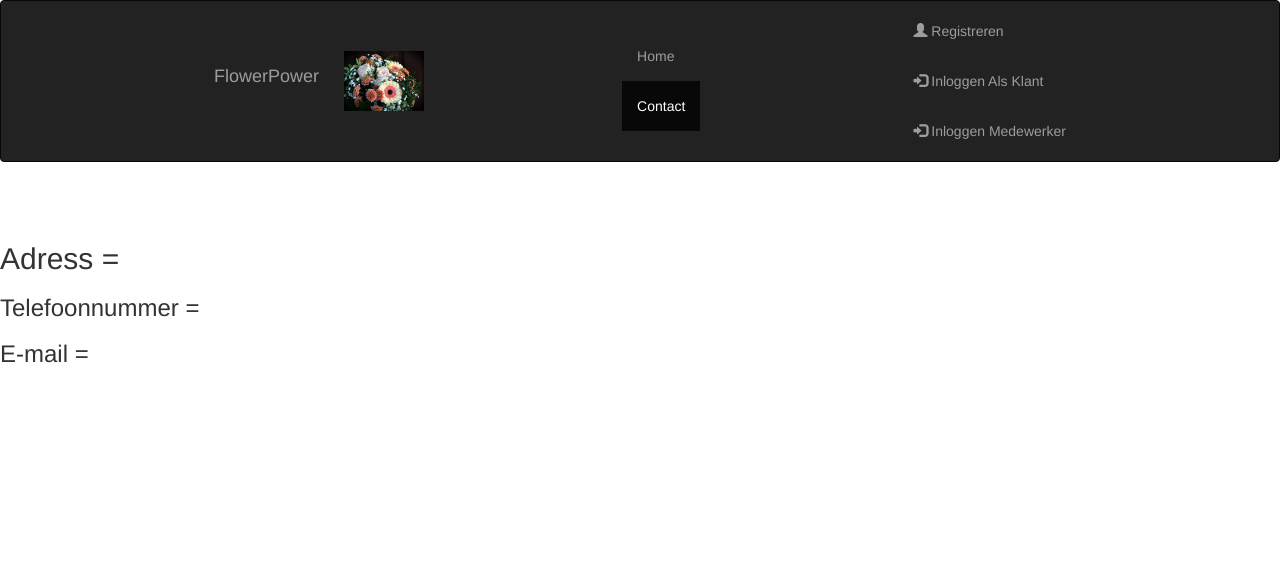
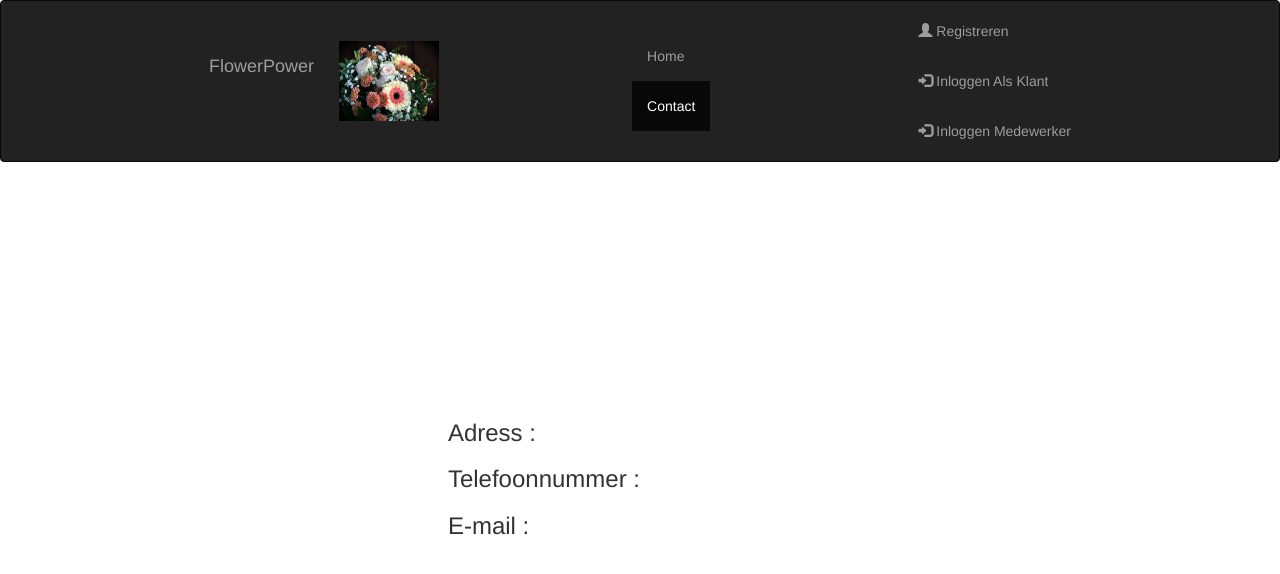
Before and after one commit to osmanozz/phpblok3, a PHP site: page /contact.php in a window 1280 px wide. Shown: the top 574 px of the page. Run offline with PHP 8.4, Linux system fonts and the light colour scheme.

Commit message:
huiswerk1

```diff
--- a/FlowerPower/contact.php
+++ b/FlowerPower/contact.php
@@ -13,8 +13,8 @@
 <nav class="navbar navbar-inverse">
   <div class="container-fluid">
     <div class="navbar-header">
-      <a class="navbar-brand" href="#">FlowerPower</a>
-      <img src="boeket2.jpg" style="width:80px;height:60px">
+      <a class="navbar-brand" href="index.php">FlowerPower</a>
+      <img src="boeket2.jpg" style="width:100px;height:80px">
     </div>
     <ul class="nav navbar-nav navbar-center">
       <li><a href="index.php">Home</a></li>
@@ -22,20 +22,18 @@
     </ul>
     <ul class="nav navbar-nav navbar-right">
       <li><a href="#"><span class="glyphicon glyphicon-user"></span> Registreren</a></li>
-      <li><a href="#"><span class="glyphicon glyphicon-log-in"></span> Inloggen Als Klant</a></li>
-      <li><a href="#"><span class="glyphicon glyphicon-log-in"></span> Inloggen Medewerker</a></li>
+      <li><a href="loginCustomer.php"><span class="glyphicon glyphicon-log-in"></span> Inloggen Als Klant</a></li>
+      <li><a href="loginEmployee.php"><span class="glyphicon glyphicon-log-in"></span> Inloggen Medewerker</a></li>
     </ul>
   </div>
 </nav>
 
-    <div class="text">
 
-    <br>
-    <br>
-    <h2>Adress = </h3>
-    <h3>Telefoonnummer = </h3>
-    <h3>E-mail = </h3>
+<div class="position-absolute top-50 end-50">
 
+    <h3>Adress : </h3>
+    <h3>Telefoonnummer : </h3>
+    <h3>E-mail : </h3>
     </div>
 
 
--- a/FlowerPower/index.php
+++ b/FlowerPower/index.php
@@ -14,7 +14,7 @@
 <nav class="navbar navbar-inverse">
   <div class="container-fluid">
     <div class="navbar-header">
-      <a class="navbar-brand" href="#">FlowerPower</a>
+      <a class="navbar-brand" href="index.php">FlowerPower</a>
       <img src="boeket2.jpg" style="width:100px;height:80px">
     </div>
     <ul class="nav navbar-nav navbar-center">
```
Also changed, not shown: FlowerPower/loginCustomer.php (+9 -5 lines), FlowerPower/loginEmployee.php (+11 -5 lines).
